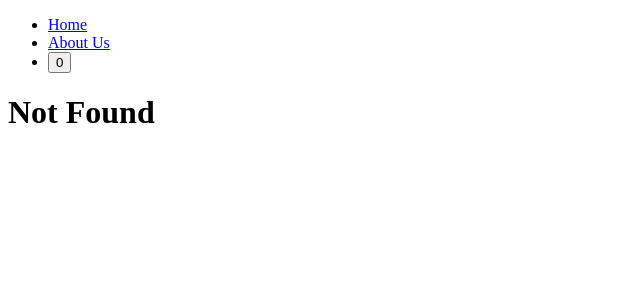
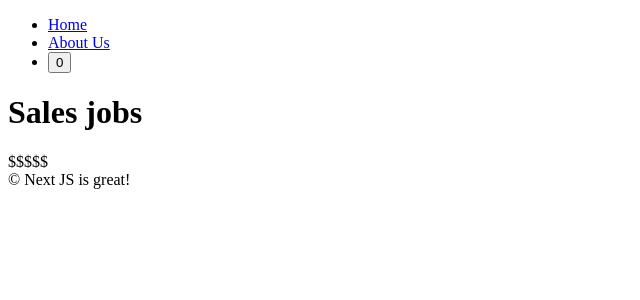
Before and after one commit to seorang42/nextJS14-practice, a Next.js app: page /about-us/company/jobs/sales in a window 1280 px wide. Before the commit this address had no page. Shown: the top 300 px of the page, without its empty margins (0-640 px from the left). Built offline with nearby package versions, Linux system fonts and the light colour scheme.

Commit message:
2.7 Layouts

```diff
--- /dev/null
+++ b/app/about-us/company/jobs/sales/layout.tsx
@@ -0,0 +1,12 @@
+export default function SalesLayout({
+  children,
+}: {
+  children: React.ReactNode;
+}) {
+  return (
+    <div>
+      {children}
+      $$$$$
+    </div>
+  );
+}
--- /dev/null
+++ b/app/about-us/company/jobs/sales/page.tsx
@@ -0,0 +1,3 @@
+export default function Page() {
+  return <h1>Sales jobs</h1>;
+}
--- /dev/null
+++ b/app/about-us/layout.tsx
@@ -0,0 +1,12 @@
+export default function AboutUsLayout({
+  children,
+}: {
+  children: React.ReactNode;
+}) {
+  return (
+    <div>
+      {children}
+      &copy; Next JS is great!
+    </div>
+  );
+}
--- a/app/about-us/page.tsx
+++ b/app/about-us/page.tsx
@@ -1,10 +1,8 @@
-import Navigation from "../../components/navigation";
 import Avatar from "./components/Avatar";
 
 export default function AboutUs() {
   return (
     <div>
-      <Navigation />
       <h1>About Us</h1>
       <Avatar />
     </div>
--- a/app/layout.tsx
+++ b/app/layout.tsx
@@ -1,16 +1,21 @@
+import Navigation from "../components/navigation";
+
 export const metadata = {
-  title: 'Next.js',
-  description: 'Generated by Next.js',
-}
+  title: "Next.js",
+  description: "Generated by Next.js",
+};
 
 export default function RootLayout({
   children,
 }: {
-  children: React.ReactNode
+  children: React.ReactNode;
 }) {
   return (
     <html lang="en">
-      <body>{children}</body>
+      <body>
+        <Navigation />
+        {children}
+      </body>
     </html>
-  )
+  );
 }
--- a/app/not-found.tsx
+++ b/app/not-found.tsx
@@ -1,9 +1,6 @@
-import Navigation from "../components/navigation";
-
 export default function NotFound() {
   return (
     <div>
-      <Navigation />
       <h1>Not Found</h1>
     </div>
   );
--- a/app/page.tsx
+++ b/app/page.tsx
@@ -1,9 +1,6 @@
-import Navigation from "../components/navigation";
-
 export default function Page() {
   return (
     <div>
-      <Navigation />
       <h1>Hello</h1>
     </div>
   );
```
